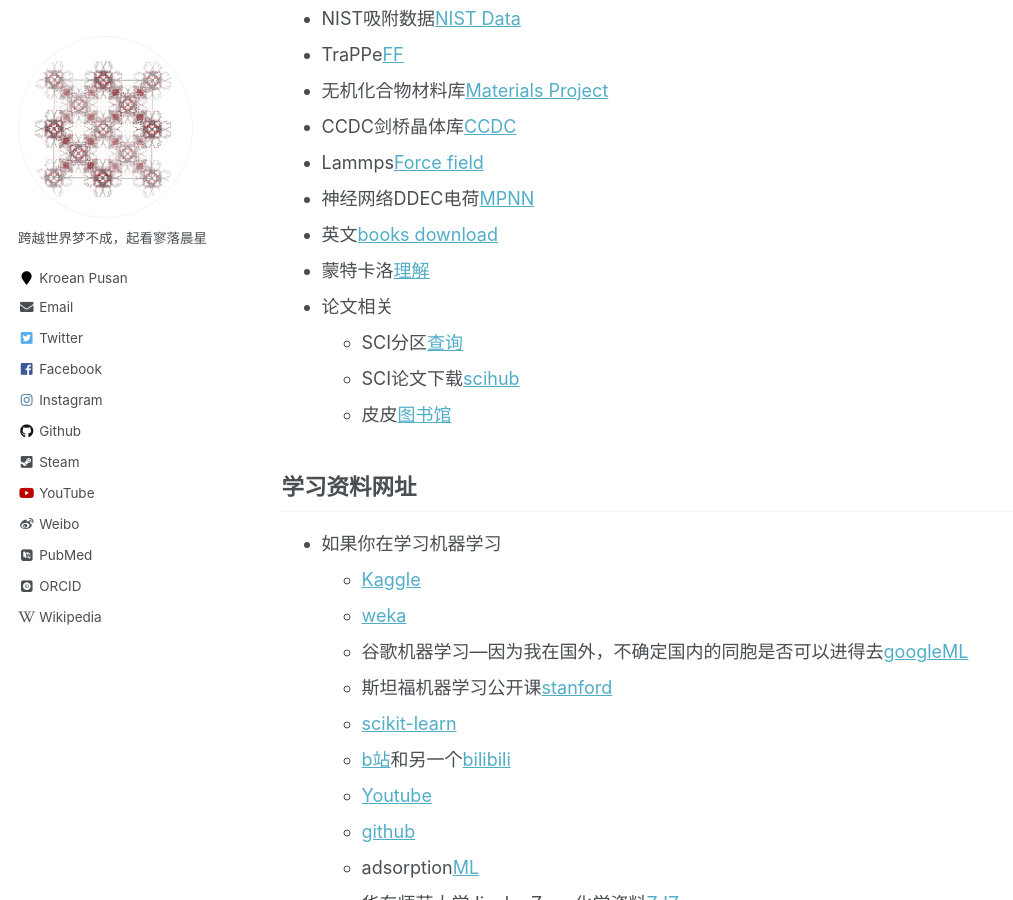
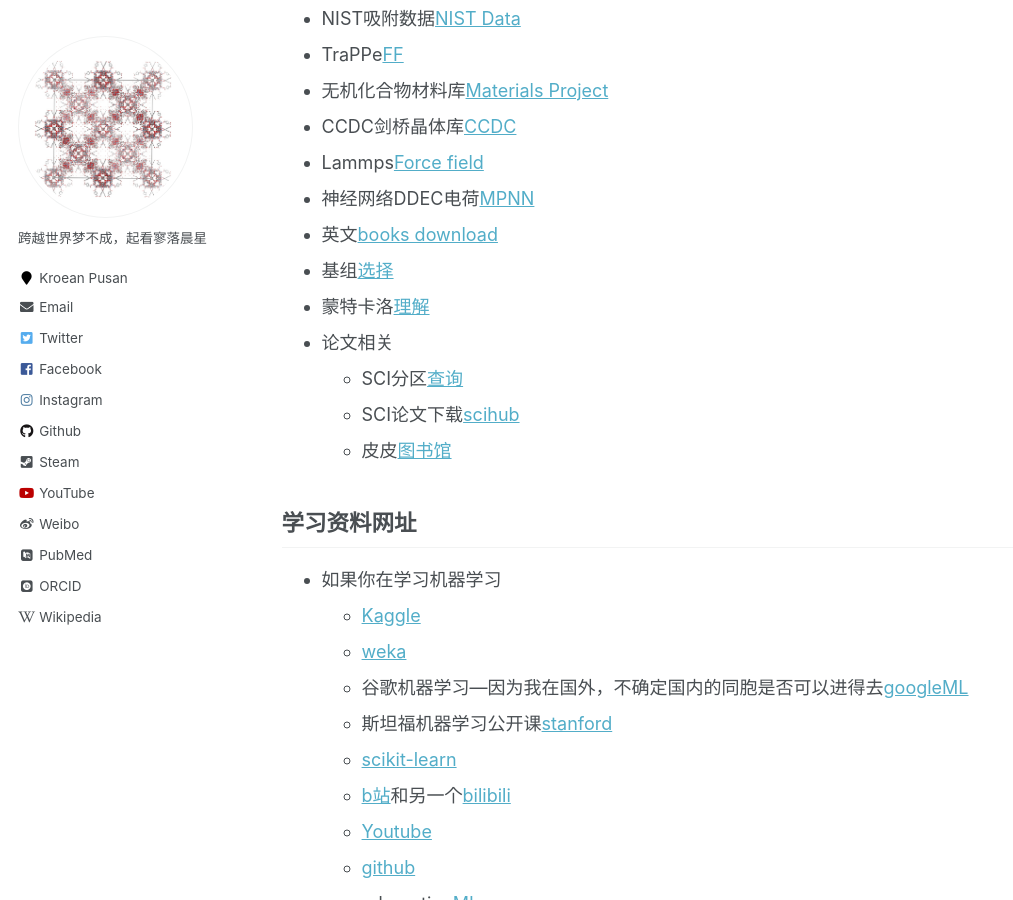
Before and after one commit to sxm13/ZGBshenxiaomoCV.github.io, a Jekyll site: the page built from _pages/markdown.md, in a window 1280 px wide and 900 px high, scrolled down 2223 px. Shown: the whole window, without its empty margins (0-1013 px from the left). Built offline with Jekyll 4.4.1, drawn with Linux system fonts in a browser that asks for light colours; some web fonts are replaced.

Commit message:
Update markdown.md

```diff
--- a/_pages/markdown.md
+++ b/_pages/markdown.md
@@ -71,6 +71,7 @@
 * Lammps[Force field](https://openkim.org/ "KimFF")
 * 神经网络DDEC电荷[MPNN](https://github.com/SimonEnsemble/mpn_charges "MPNN")
 * 英文[books download](https://z-lib.org/ "book")
+* 基组[选择](https://www.basissetexchange.org/ "BASIC SET")
 * 蒙特卡洛[理解](https://www.eng.buffalo.edu/~kofke/ce530/Lectures/Lecture22/sld002.htm "mcmd")
 * 论文相关
   * SCI分区[查询](http://www.letpub.com.cn/index.php?page=journalapp&view=search "SCI")
```
